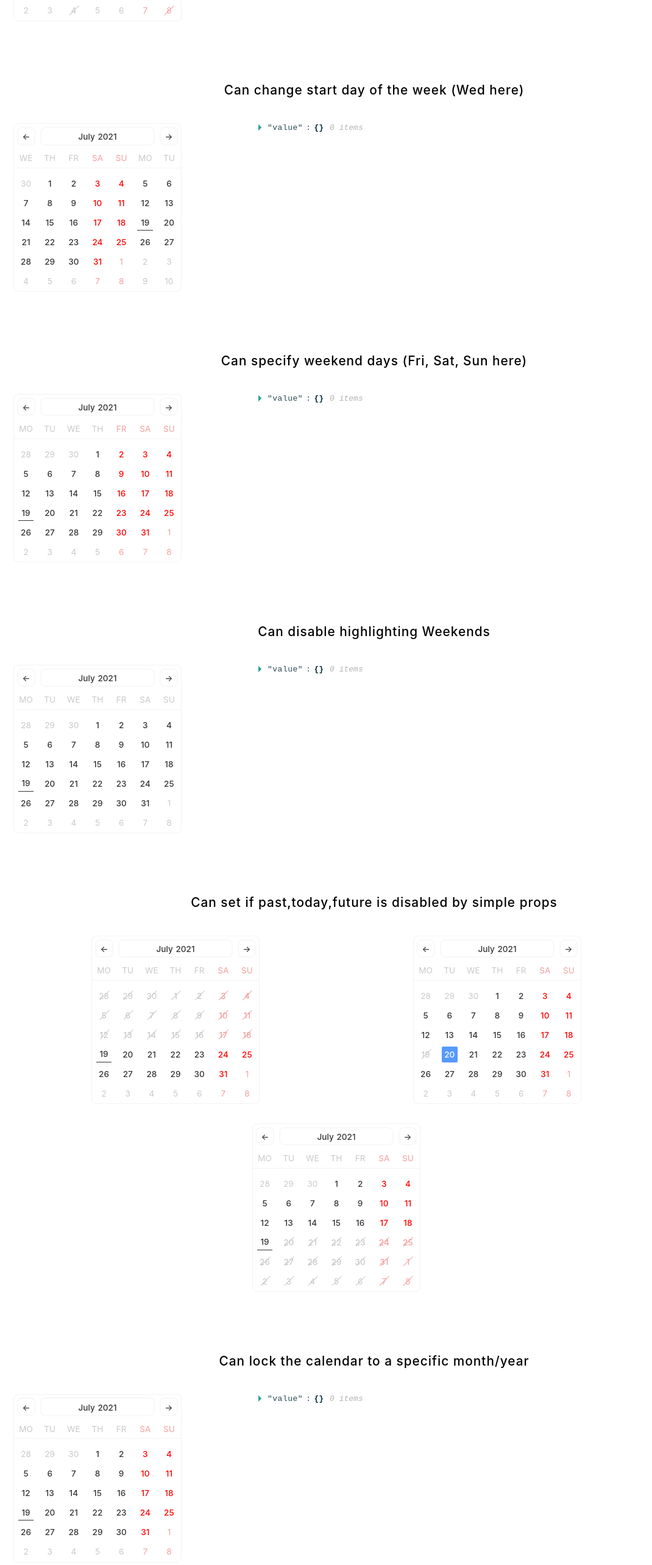
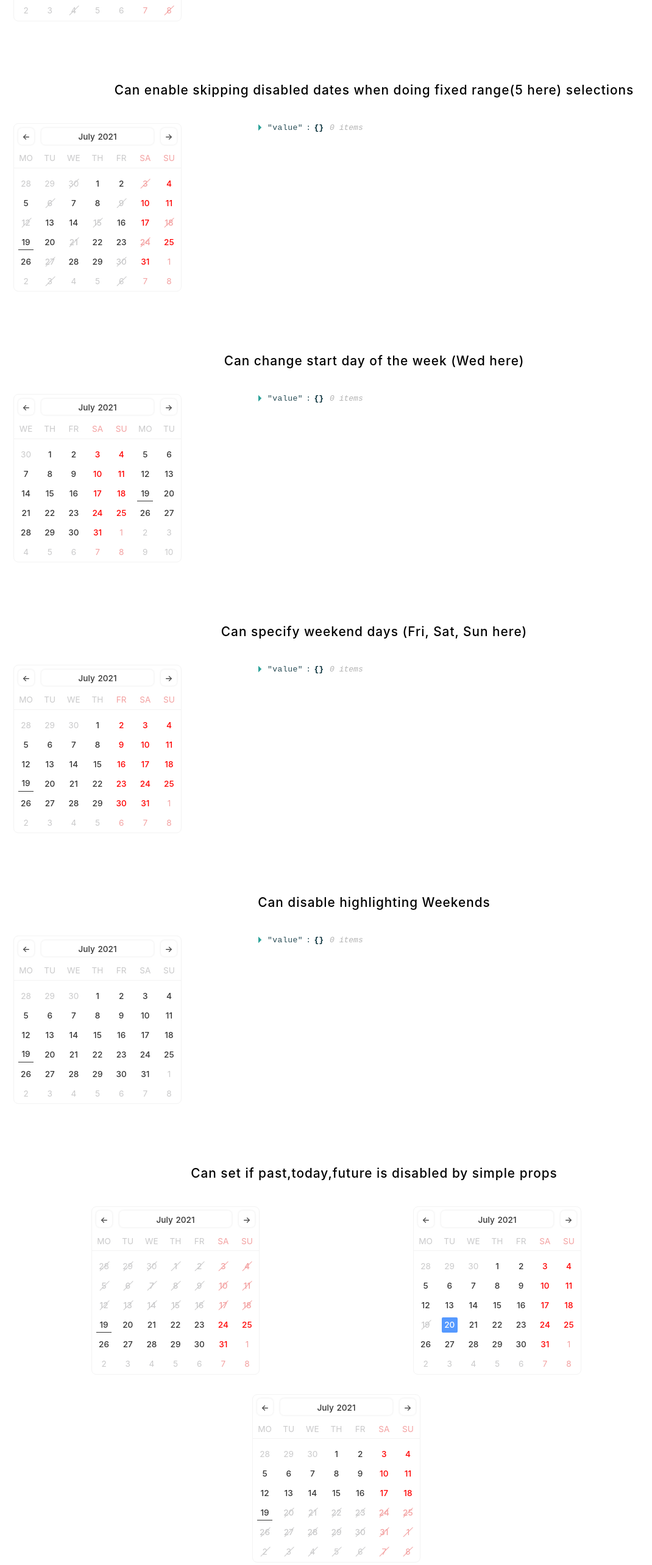
Before and after one commit to tusharf5/react-calendar, a React (Create React App) app: page / in a window 1280 px wide. Shown: the part 3040-5606 px from the top of the page at 61% size, without its empty margins (26-1096 px from the left). Built offline with nearby package versions, Linux system fonts and the light colour scheme.

Commit message:
skip disabled dates when doing fixed range selections

```diff
--- a/src/App.tsx
+++ b/src/App.tsx
@@ -1,4 +1,3 @@
-/* eslint-disable @typescript-eslint/no-unused-vars */
 import React, { useCallback, useState } from 'react';
 import ReactJson from 'react-json-view';
 
@@ -276,6 +275,27 @@ function App() {
       </div>
       <div>
         <div>
+          <p>Can enable skipping disabled dates when doing fixed range(5 here) selections</p>
+        </div>
+        <div>
+          <div className='calendar'>
+            <Calendar
+              isRangeSelector
+              fixedRange={5}
+              skipDisabledDatesInRange
+              isDisabled={(date) => {
+                return date.getDate() % 3 === 0;
+              }}
+              onChange={onChangeseven}
+            />
+          </div>
+          <div className='json'>
+            <ReactJson name='value' enableClipboard={false} src={seven} />
+          </div>
+        </div>
+      </div>
+      <div>
+        <div>
           <p>Can change start day of the week (Wed here)</p>
         </div>
         <div>
--- a/src/awesome-react-calendar/calendar.css
+++ b/src/awesome-react-calendar/calendar.css
@@ -324,6 +324,7 @@
   position: relative;
 }
 
+.arc_view-days-of-month .arc_view_cell.arc_disabled.arc_in_range.arc_wknd .arc_view_cell_value,
 .arc_view-days-of-month .arc_view_cell.arc_disabled.arc_in_range .arc_view_cell_value,
 .arc_view-days-of-month .arc_view_cell.arc_disabled.arc_wknd .arc_view_cell_value,
 .arc_view-days-of-month .arc_view_cell.arc_disabled .arc_view_cell_value {
--- a/src/awesome-react-calendar/calendar.tsx
+++ b/src/awesome-react-calendar/calendar.tsx
@@ -76,6 +76,10 @@ interface Props {
    * Renders a range selector UI for the calendar
    */
   isRangeSelector?: boolean;
+  /**
+   * Skip disabled dates when doing fixed range selection
+   */
+  skipDisabledDatesInRange?: boolean;
   /**
    * Always select n number of days starting from the user's selected date
    */
@@ -287,6 +291,7 @@ function Calendar({
   rangeEnd: rangeEndValue,
   startOfWeek = 1,
   maxAllowedDate,
+  skipDisabledDatesInRange = false,
   minAllowedDate,
   fixedRange,
   isDisabled,
@@ -584,6 +589,7 @@ function Calendar({
               isRangeSelectModeOn={isRangeSelectModeOn}
               setIsRangeSelectModeOn={setIsRangeSelectModeOn}
               layoutCalcs={styles}
+              skipDisabledDatesInRange={!!skipDisabledDatesInRange}
               selectedDate={selectedDate}
               selectedRangeStart={selectedRangeStart}
               selectedRangeEnd={selectedRangeEnd}
--- a/src/awesome-react-calendar/components/day-of-month-selector/DayOfMonthSelector.tsx
+++ b/src/awesome-react-calendar/components/day-of-month-selector/DayOfMonthSelector.tsx
@@ -29,6 +29,7 @@ interface Props {
   onChangenSelectedMultiDates: (dates: Record<string, Date | undefined>) => any;
   onChangenSelectedDate: (dates: Date) => any;
   viewingMonth: MonthIndices;
+  skipDisabledDatesInRange: boolean;
   viewingYear: number;
   weekStartIndex: WeekdayIndices;
   fixedRangeLength: number;
@@ -69,6 +70,7 @@ function DayOfMonthSelectorComponent({
   onChangeViewingMonth,
   newSelectedRangeEnd,
   isRangeSelectorView,
+  skipDisabledDatesInRange,
   setIsRangeSelectModeOn,
   fixedRangeLength,
   isFixedRangeView,
@@ -239,7 +241,7 @@ function DayOfMonthSelectorComponent({
         }
       } else if (isFixedRangeView) {
         onChangenSelectedRangeStart(clickedDate);
-        const endDate = addDays(clickedDate, fixedRangeLength);
+        const endDate = addDays(clickedDate, fixedRangeLength, isDisabled, skipDisabledDatesInRange);
         onChangenSelectedRangeEnd(endDate);
         onChange &&
           onChange([
@@ -320,6 +322,8 @@ function DayOfMonthSelectorComponent({
       separator,
       onChangenNewSelectedRangeStart,
       fixedRangeLength,
+      isDisabled,
+      skipDisabledDatesInRange,
       selectedMultiDates,
       onChangenSelectedMultiDates,
       onChangenSelectedDate,
--- a/src/awesome-react-calendar/utils/date-utils.ts
+++ b/src/awesome-react-calendar/utils/date-utils.ts
@@ -14,31 +14,26 @@ import { NATIVE_INDEX_TO_LABEL_WEEKDAY_MAP } from './constants';
 /**
  * Add number of days to a month.
  */
-export function addDays(date: Date, numberOfDaysToAdd: number): Date {
+export function addDays(
+  date: Date,
+  numberOfDaysToAdd: number,
+  isDisabled: (arg: Date) => boolean,
+  skipDisabledDatesInRange: boolean
+): Date {
   let daysLeftToAdd = numberOfDaysToAdd;
   let newDate = date;
 
   while (daysLeftToAdd > 0) {
-    const dayOfMonth = newDate.getDate();
-    const totalDaysInMonth = getNumberOfDaysInAMonth(newDate.getFullYear(), newDate.getMonth() as MonthIndices);
-    const remainingDaysInMonth = totalDaysInMonth - dayOfMonth;
-    let daysThatCanBeAddedInThisMonth = 0;
-
-    if (remainingDaysInMonth >= daysLeftToAdd) {
-      // all days can be added in this month
-      daysThatCanBeAddedInThisMonth = daysLeftToAdd;
-      daysLeftToAdd = 0;
-      newDate = new Date(newDate.getFullYear(), newDate.getMonth(), newDate.getDate() + daysThatCanBeAddedInThisMonth);
+    const nextCouldBeDate = getNextDate(newDate);
+    newDate = nextCouldBeDate;
+    if (skipDisabledDatesInRange) {
+      if (!isDisabled(nextCouldBeDate)) {
+        // if skipping is enabled and date is not disabled then decrement
+        daysLeftToAdd--;
+      }
     } else {
-      daysThatCanBeAddedInThisMonth = remainingDaysInMonth;
-      daysLeftToAdd = daysLeftToAdd - remainingDaysInMonth;
-      if (newDate.getMonth() === 11) {
-        newDate = new Date(newDate.getFullYear() + 1, 0, 1);
-        daysLeftToAdd = daysLeftToAdd - 1;
-      } else {
-        newDate = new Date(newDate.getFullYear(), newDate.getMonth() + 1, 1);
-        daysLeftToAdd = daysLeftToAdd - 1;
-      }
+      // if skipping is disabled then just decrement
+      daysLeftToAdd--;
     }
   }
 
@@ -217,6 +212,40 @@ export function getNumberOfDaysInAMonth(year: number, month: MonthIndices) {
   return map[month];
 }
 
+function isLastDayOfMonth(date: Date): boolean {
+  return getNumberOfDaysInAMonth(date.getFullYear(), date.getMonth() as MonthIndices) === date.getDate();
+}
+
+function isLastDayOfYear(date: Date): boolean {
+  return (date.getMonth() as MonthIndices) === 11 && isLastDayOfMonth(date);
+}
+
+export function getPreviousMonth(month: MonthIndices): MonthIndices {
+  return month === 0 ? 11 : ((month - 1) as MonthIndices);
+}
+
+export function getNextMonth(month: MonthIndices): MonthIndices {
+  return month === 11 ? 0 : ((month + 1) as MonthIndices);
+}
+
+export function getPreviousYear(year: number): number {
+  return year === 1 ? 1 : year - 1;
+}
+
+export function getNextYear(year: number): number {
+  return year + 1;
+}
+
+export function getNextDate(date: Date): Date {
+  if (isLastDayOfYear(date)) {
+    return new Date(date.getFullYear() + 1, 0, 1);
+  } else if (isLastDayOfMonth(date)) {
+    return new Date(date.getFullYear(), date.getMonth() + 1, 1);
+  } else {
+    return new Date(date.getFullYear(), date.getMonth(), date.getDate() + 1);
+  }
+}
+
 // WEEKDAY UTILS
 
 /**
@@ -353,22 +382,6 @@ export function getWeekendInfo(startOfTheWeek: number): WeekdayIndices[] {
   } else {
     return [0, 1];
   }
-}
-
-export function getPreviousMonth(month: MonthIndices): MonthIndices {
-  return month === 0 ? 11 : ((month - 1) as MonthIndices);
-}
-
-export function getNextMonth(month: MonthIndices): MonthIndices {
-  return month === 11 ? 0 : ((month + 1) as MonthIndices);
-}
-
-export function getPreviousYear(year: number): number {
-  return year === 1 ? 1 : year - 1;
-}
-
-export function getNextYear(year: number): number {
-  return year + 1;
 }
 
 // 1 - 20 (20 years in one range block)
```
